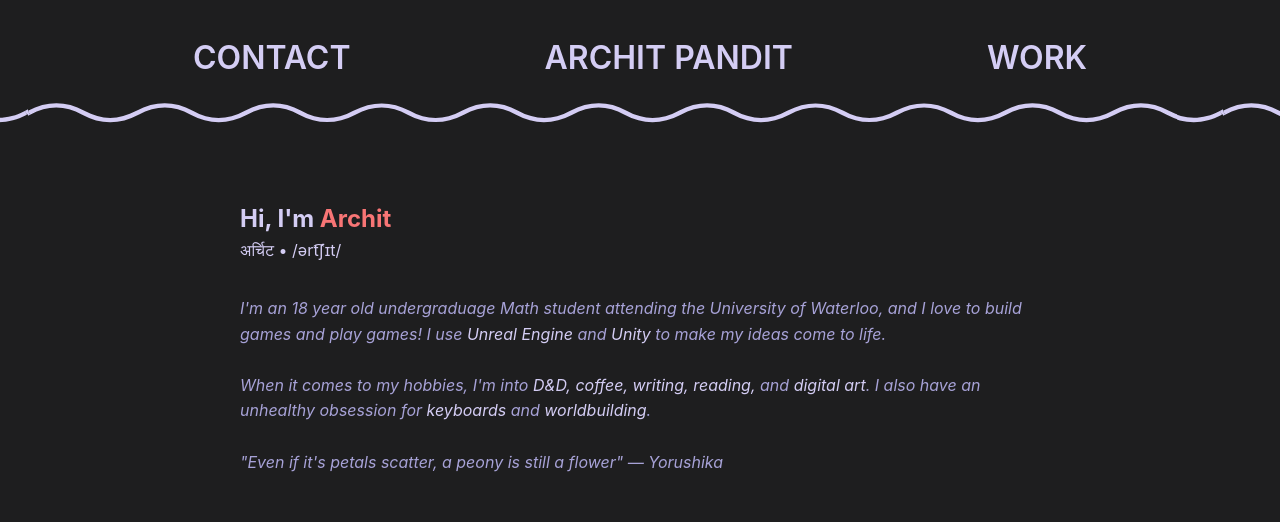
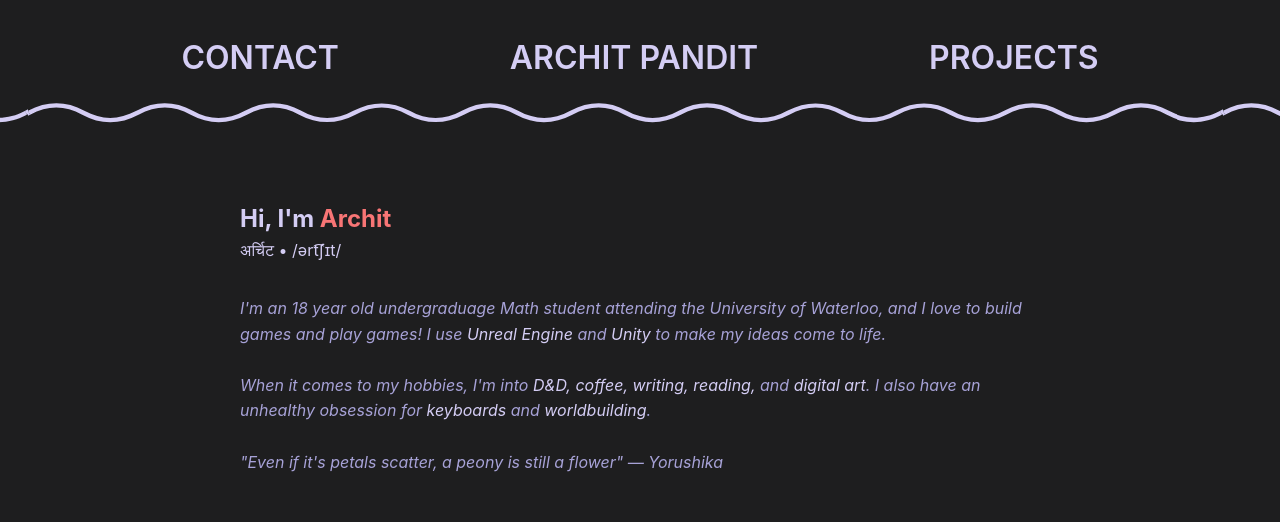
Before and after one commit to archit-pandit/archit-pandit.github.io, a plain HTML site: page index.html in a window 1280 px wide. Shown: the top 522 px of the page. Drawn offline with Linux system fonts and the light colour scheme; a web font is replaced by a local one.

Commit message:
Rename "Work" page to "Projects"

```diff
--- a/index.html
+++ b/index.html
@@ -22,7 +22,7 @@
             <ul class="nav-menu">
                 <li><a href="#contact" class="nav-link colour-switch-link">CONTACT</a></li>
                 <li><a href="/index.html" class="nav-link colour-switch-link">ARCHIT PANDIT</a></li>
-                <li><a href="pages/work.html" class="nav-link colour-switch-link">WORK</a></li>
+                <li><a href="pages/proj.html" class="nav-link colour-switch-link">PROJECTS</a></li>
             </ul>
         </div>
     </nav>
```
Also changed, not shown: pages/proj.html (renamed from pages/work.html).
